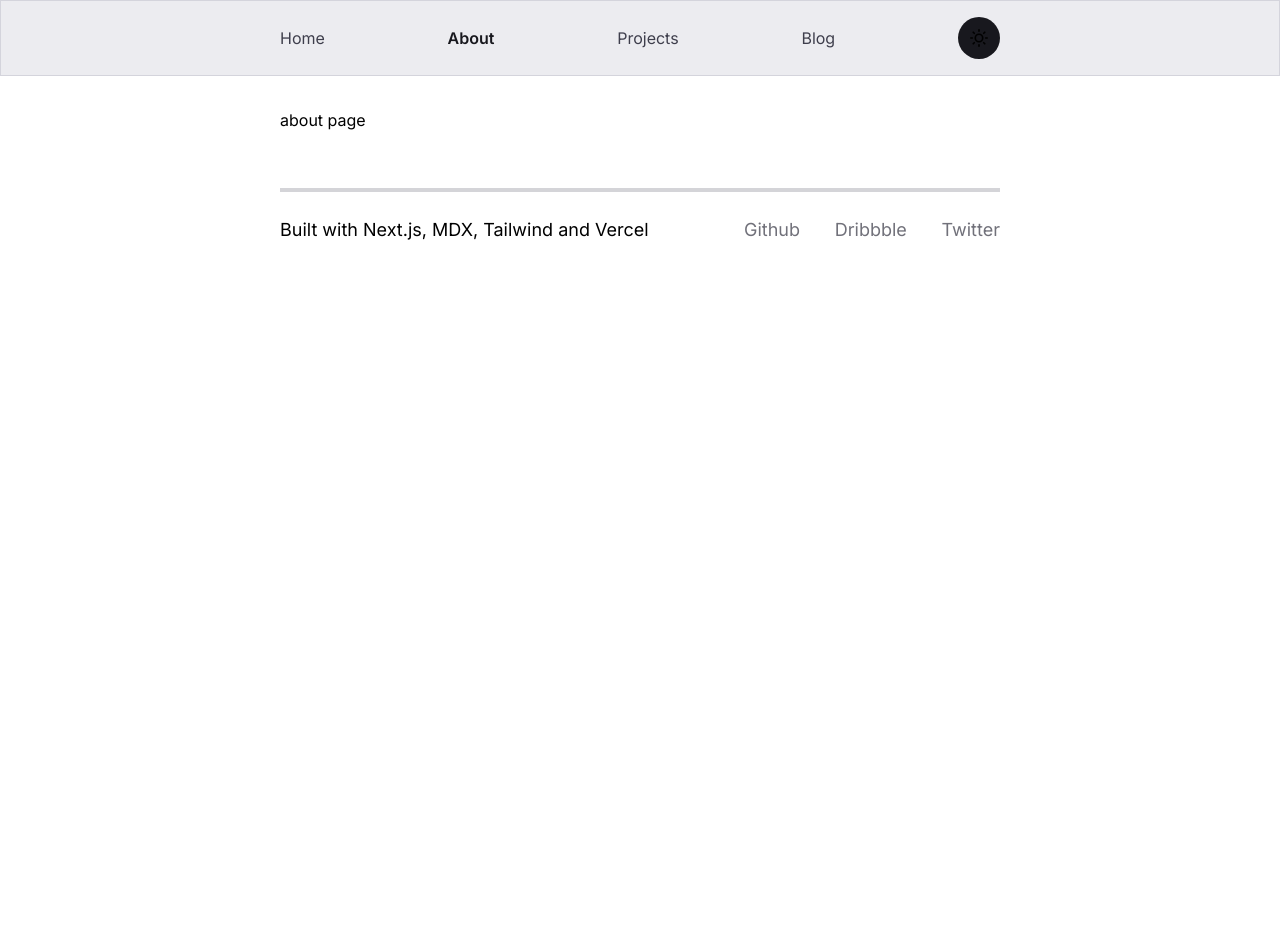
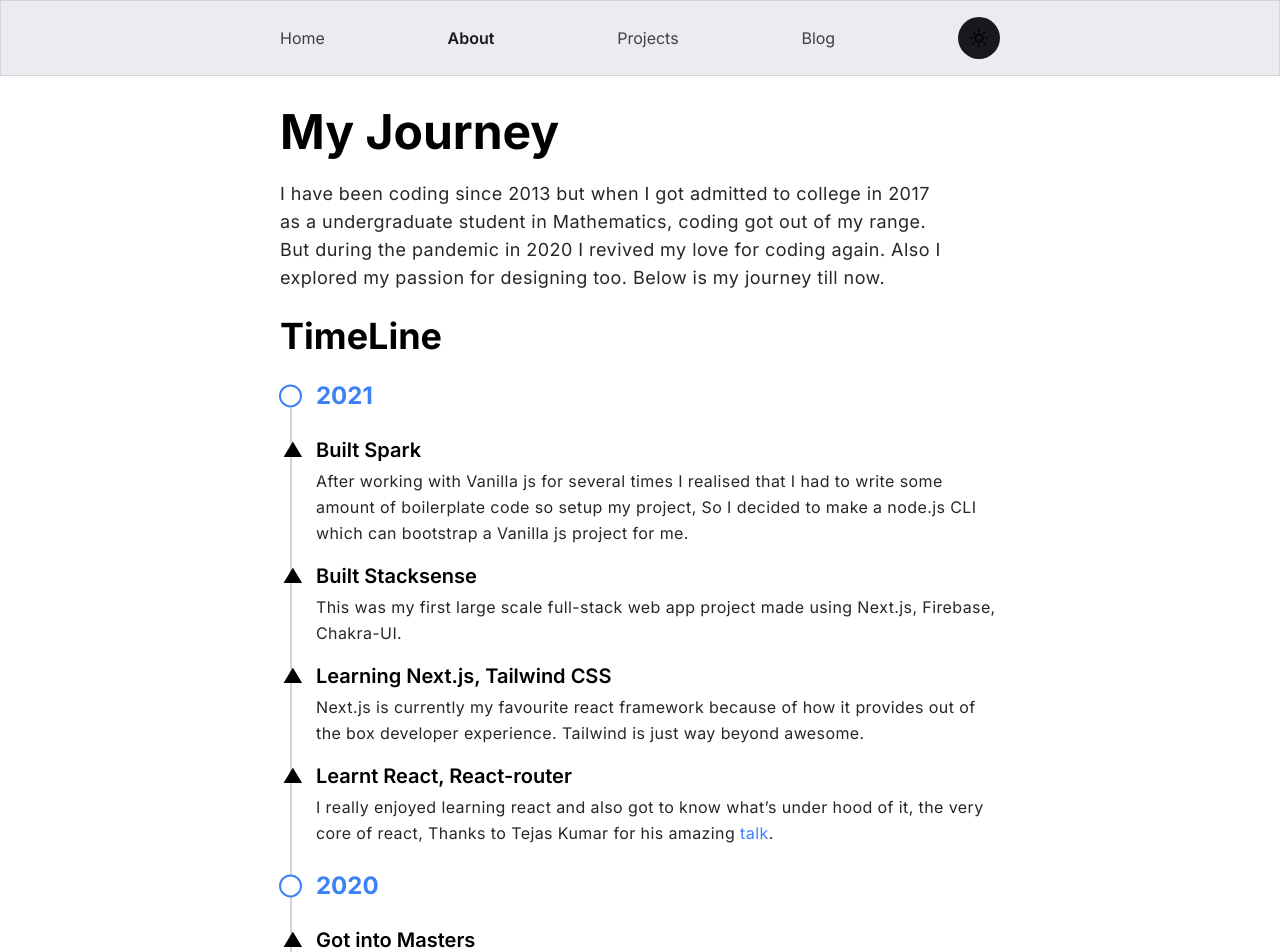
Before and after one commit to swarup4741/website, a Next.js app: page /about in a window 1280 px wide. Shown: the top 952 px of the page. Before the commit the page ends 800 px from the top, so only its background shows below. Built offline with nearby package versions, Linux system fonts and the light colour scheme.

Commit message:
Add about page and enhancements

```diff
--- /dev/null
+++ b/components/timeline/Activity.tsx
@@ -0,0 +1,14 @@
+import { ReactNode } from "react";
+
+interface titleProps {
+  title: string;
+  children: ReactNode;
+}
+export default function Activity({ title, children }: titleProps) {
+  return (
+    <li className="space-y-1">
+      <h4 className="relative sub-thread-mark">{title}</h4>
+      <p className="text-gray-800 dark:text-gray-300">{children}</p>
+    </li>
+  );
+}
--- /dev/null
+++ b/components/timeline/Timeline.tsx
@@ -0,0 +1,49 @@
+import Activity from "./Activity";
+import Year from "./Year";
+
+export default function Timeline() {
+  return (
+    <div className="mb-6">
+      <Year on="2021">
+        <Activity title="Built Spark">
+          After working with Vanilla js for several times I realised that I had
+          to write some amount of boilerplate code so setup my project, So I
+          decided to make a node.js CLI which can bootstrap a Vanilla js project
+          for me.
+        </Activity>
+        <Activity title="Built Stacksense">
+          This was my first large scale full-stack web app project made using
+          Next.js, Firebase, Chakra-UI.
+        </Activity>
+        <Activity title="Learning Next.js, Tailwind CSS">
+          Next.js is currently my favourite react framework because of how it
+          provides out of the box developer experience. Tailwind is just way
+          beyond awesome.
+        </Activity>
+        <Activity title="Learnt React, React-router">
+          I really enjoyed learning react and also got to know what’s under hood
+          of it, the very core of react, Thanks to Tejas Kumar for his amazing{" "}
+          <a href="https://youtu.be/f2mMOiCSj5c" className="text-blue-500">
+            talk
+          </a>
+          .
+        </Activity>
+      </Year>
+      <Year on="2020">
+        <Activity title="Got into Masters">
+          Took admission in Masters programme on Mathematics in RamaKrishna
+          Mission Vivekananda Educational and Research Institute.
+        </Activity>
+        <Activity title="Stared learing web development">
+          Learnt basics of web development like HTML5, CSS3 and Javascript. I
+          finally found something that attracted me the most in a while.
+        </Activity>
+        <Activity title="Got into web designing">
+          I always loved painting and designing. When I found that I could also
+          paint the web with all beautiful colors and animations that's when it
+          all clicked.
+        </Activity>
+      </Year>
+    </div>
+  );
+}
--- /dev/null
+++ b/components/timeline/Year.tsx
@@ -0,0 +1,15 @@
+import { ReactNode } from "react";
+
+interface yearProps {
+  on: string;
+  children: ReactNode;
+}
+
+export default function Year({ on, children }: yearProps) {
+  return (
+    <>
+      <h3 className="relative mt-6 text-blue-500 ml-9 thread-mark">{on}</h3>
+      <ul className="relative mt-6 space-y-4 ml-9 thread-line">{children}</ul>
+    </>
+  );
+}
--- /dev/null
+++ b/components/timeline/index.tsx
@@ -0,0 +1 @@
+export { default } from "./Timeline";
--- a/pages/about.tsx
+++ b/pages/about.tsx
@@ -1,5 +1,19 @@
 import Layout from "@/components/Layout";
+import Timeline from "@/components/timeline";
 
 export default function about() {
-  return <Layout>about page</Layout>;
+  return (
+    <Layout>
+      <h1>My Journey</h1>
+      <p className="max-w-2xl my-6 text-lg">
+        I have been coding since 2013 but when I got admitted to college in 2017
+        as a undergraduate student in Mathematics, coding got out of my range.
+        But during the pandemic in 2020 I revived my love for coding again. Also
+        I explored my passion for designing too. Below is my journey till now.
+      </p>
+      <h2>TimeLine</h2>
+      <Timeline />
+      <p className="mt-16 ml-9">to be continued...</p>
+    </Layout>
+  );
 }
--- a/pages/index.tsx
+++ b/pages/index.tsx
@@ -6,8 +6,8 @@ import { projects } from "@/lib/constants";
 export default function Home() {
   return (
     <Layout>
-      <h1 className="text-3xl font-bold md:text-5xl">Hi, I’m Swarup Das</h1>
-      <p className="max-w-2xl my-6 text-lg leading-relaxed tracking-wide text-gray-800 dark:text-gray-300">
+      <h1>Hi, I’m Swarup Das</h1>
+      <p className="max-w-2xl my-6 text-lg">
         I love{" "}
         <span className="text-blue-600 sp-text bg-blue-50 dark:bg-blue-900 dark:text-blue-300 dark:bg-opacity-40">
           writing
@@ -29,10 +29,10 @@ export default function Home() {
       </p>
       <SocialLink />
       <div className="mt-6">
-        <h2 className="py-2 text-2xl font-bold md:text-4xl">My Projects</h2>
+        <h2 className="py-2">My Projects</h2>
         <div
           id="projects"
-          className="grid gap-6 mt-4 sm:grid-cols-2 place-items-center"
+          className="grid gap-6 mt-6 sm:grid-cols-2 place-items-center"
         >
           {projects.map(p => (
             <Project
--- a/styles/globals.css
+++ b/styles/globals.css
@@ -2,6 +2,27 @@
 @tailwind components;
 @tailwind utilities;
 
+@layer base {
+  h1 {
+    @apply text-3xl font-bold md:text-5xl;
+  }
+  h2 {
+    @apply text-2xl font-bold md:text-4xl;
+  }
+  h3 {
+    @apply text-xl font-bold md:text-2xl;
+  }
+  h4 {
+    @apply text-lg font-semibold md:text-xl;
+  }
+  p {
+    @apply leading-relaxed tracking-wide text-gray-800 dark:text-gray-300;
+  }
+  html {
+    scroll-behavior: smooth;
+    scroll-padding-top: 10rem;
+  }
+}
 @layer components {
   .dark {
     @apply bg-black;
@@ -9,17 +30,53 @@
   .sp-text {
     @apply px-2 font-medium rounded-md;
   }
+  .toolbar {
+    box-shadow: 1.1rem 0 0 #d1d5db, 2.2rem 0 0 #d1d5db;
+  }
+  .dark .toolbar {
+    box-shadow: 1.1rem 0 0 #3f3f46, 2.2rem 0 0 #3f3f46;
+  }
+  .thread-mark::before {
+    position: absolute;
+    content: "";
+    padding: 0.6rem;
+    top: 50%;
+    transform: translateY(-50%);
+    border-radius: 50%;
+    border: 2px solid rgba(59, 130, 246);
+    background-color: #fff;
+    left: -2.3rem;
+  }
+  .dark .thread-mark::before {
+    background-color: #000;
+  }
+  .sub-thread-mark::before {
+    position: absolute;
+    z-index: 10;
+    content: "▲";
+    top: 50%;
+    transform: translateY(-50%);
+    left: -2.05rem;
+  }
+  .thread-line::before {
+    position: absolute;
+    content: "";
+    height: 120%;
+    width: 2px;
+    background-color: #d1d5db;
+    left: -1.61rem;
+    top: -1.62rem;
+  }
+  .dark .thread-line::before {
+    background-color: #3f3f46;
+  }
+  @media (min-width: 768px) {
+    .thread-line::before {
+      left: -1.63rem;
+      top: -1.77rem;
+    }
+    .sub-thread-mark::before {
+      left: -2.1rem;
+    }
+  }
 }
-
-html {
-  scroll-behavior: smooth;
-  scroll-padding-top: 10rem;
-}
-
-.toolbar {
-  box-shadow: 1.1rem 0 0 #d1d5db, 2.2rem 0 0 #d1d5db;
-}
-
-.dark .toolbar {
-  box-shadow: 1.1rem 0 0 #3f3f46, 2.2rem 0 0 #3f3f46;
-}
```
